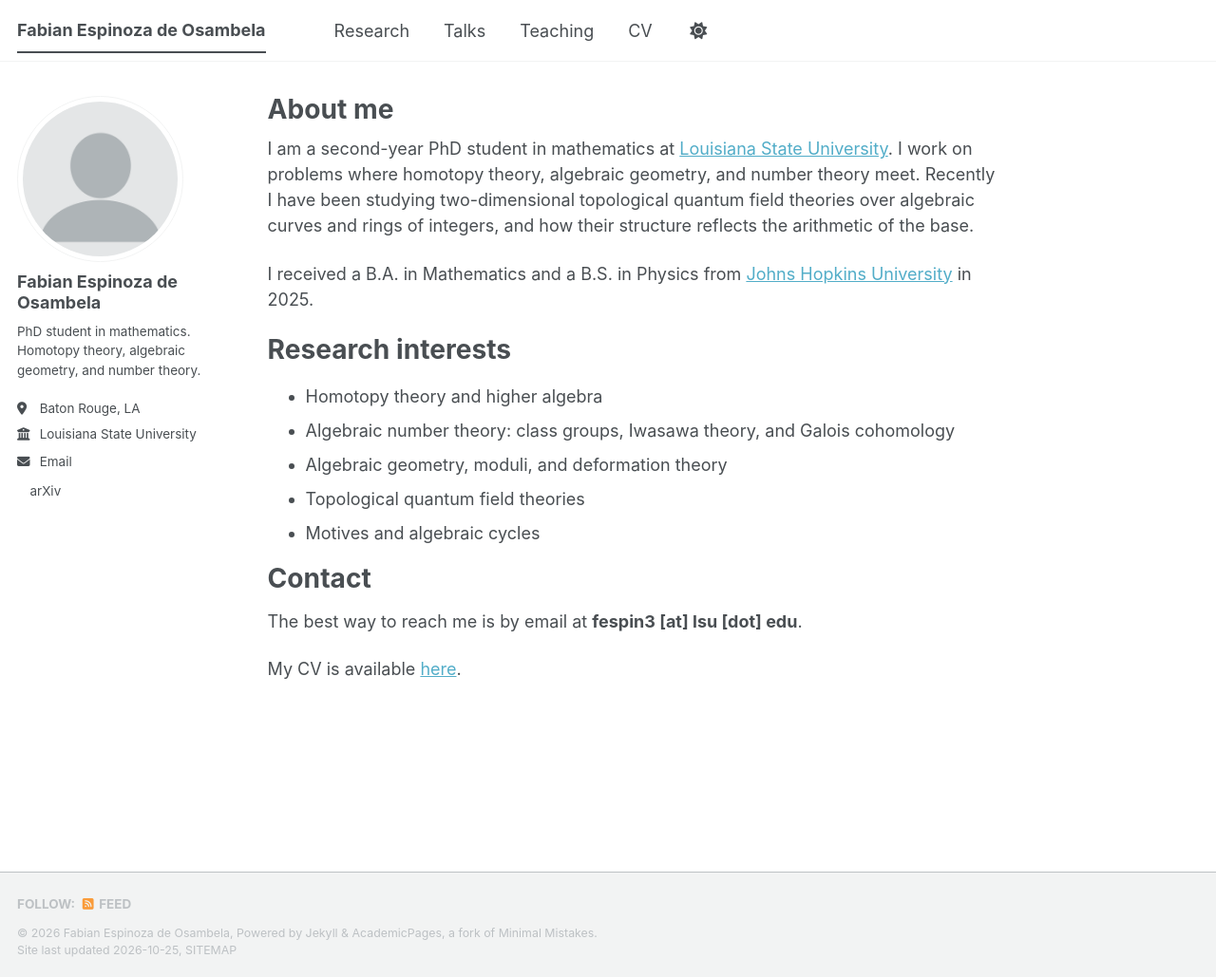
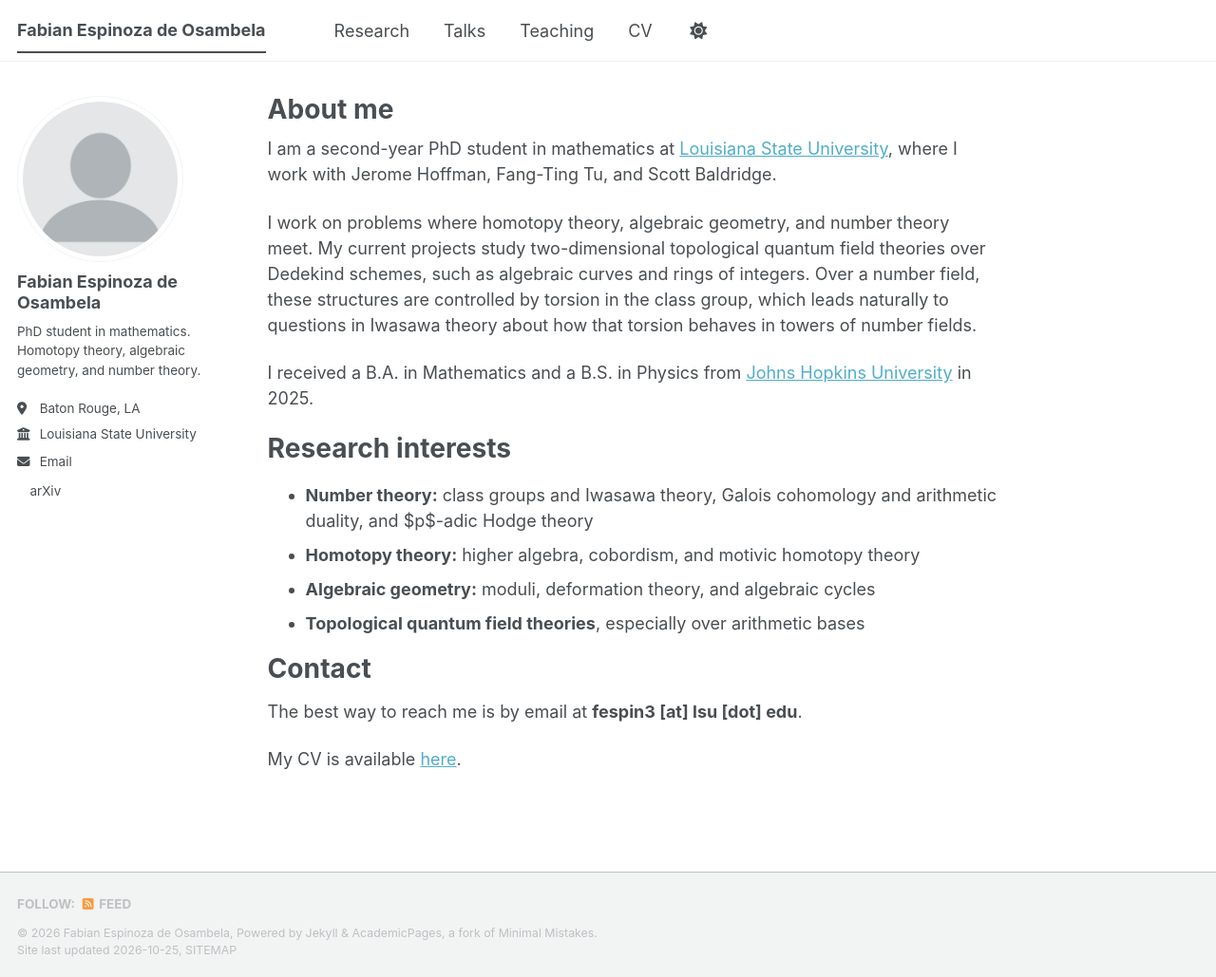
Before and after one commit to Fabes124/Fabes124.github.io, a Jekyll site: the page built from _pages/about.md, in a window 1280 px wide and 1029 px high. Shown: the whole window at 95% size. Built offline with Jekyll 4.4.1, drawn with Linux system fonts in a browser that asks for light colours; a style sheet for code colours, icons or effects is not loaded.

Commit message:
Add project titles and LSU collaborators, remove citation prefix, revise interests
Co-Authored-By: Claude Opus 5.5 <noreply@anthropic.com>
Claude-Session: https://claude.ai/code/session_0176dSsZE5FCwEZV8b1yScJd

```diff
--- a/_layouts/single.html
+++ b/_layouts/single.html
@@ -48,25 +48,25 @@ layout: default
         {{ content }}
 
         {% if page.citation and page.paperurl and page.slidesurl and page.bibtexurl %}
-          <p style="font-size: smaller">Recommended citation: {{ page.citation }}<br /><a href="{{ page.paperurl }}">Download Paper</a> | <a href="{{ page.slidesurl }}">Download Slides</a> | <a href="{{ page.bibtexurl }}">Download Bibtex</a></p>
+          <p style="font-size: smaller"><a href="{{ page.paperurl }}">Download Paper</a> | <a href="{{ page.slidesurl }}">Download Slides</a> | <a href="{{ page.bibtexurl }}">Download Bibtex</a></p>
         {% elsif page.citation and page.paperurl and page.slidesurl %}
-          <p style="font-size: smaller">Recommended citation: {{ page.citation }}<br /><a href="{{ page.paperurl }}">Download Paper</a> | <a href="{{ page.slidesurl }}">Download Slides</a></p>
+          <p style="font-size: smaller"><a href="{{ page.paperurl }}">Download Paper</a> | <a href="{{ page.slidesurl }}">Download Slides</a></p>
         {% elsif page.citation and page.paperurl and page.bibtexurl %}
-          <p style="font-size: smaller">Recommended citation: {{ page.citation }}<br /><a href="{{ page.paperurl }}">Download Paper</a> | <a href="{{ page.bibtexurl }}">Download Bibtex</a></p>
+          <p style="font-size: smaller"><a href="{{ page.paperurl }}">Download Paper</a> | <a href="{{ page.bibtexurl }}">Download Bibtex</a></p>
         {% elsif page.citation and page.paperurl %}
-          <p style="font-size: smaller">Recommended citation: {{ page.citation }}<br /><a href="{{ page.paperurl }}">Download Paper</a></p>
+          <p style="font-size: smaller"><a href="{{ page.paperurl }}">Download Paper</a></p>
         {% elsif page.citation and page.slidesurl and page.bibtexurl %}
-          <p style="font-size: smaller">Recommended citation: {{ page.citation }}<br /><a href="{{ page.slidesurl }}">Download Slides</a> | <a href="{{ page.bibtexurl }}">Download Bibtex</a></p>
+          <p style="font-size: smaller"><a href="{{ page.slidesurl }}">Download Slides</a> | <a href="{{ page.bibtexurl }}">Download Bibtex</a></p>
         {% elsif page.citation and page.slidesurl %}
-          <p style="font-size: smaller">Recommended citation: {{ page.citation }}<br /><a href="{{ page.slidesurl }}">Download Slides</a></p>
+          <p style="font-size: smaller"><a href="{{ page.slidesurl }}">Download Slides</a></p>
         {% elsif page.slidesurl and page.bibtexurl %}
           <p style="font-size: smaller"><a href="{{ page.slidesurl }}">Download Slides</a> | <a href="{{ page.bibtexurl }}">Download Bibtex</a></p>
         {% elsif page.paperurl and page.bibtexurl %}
           <p style="font-size: smaller"><a href="{{ page.paperurl }}">Download Paper</a> | <a href="{{ page.bibtexurl }}">Download Bibtex</a></p>
         {% elsif page.citation and page.bibtexurl %}
-          <p style="font-size: smaller">Recommended citation: {{ page.citation }}<br /><a href="{{ page.bibtexurl }}">Download Bibtex</a></p>
+          <p style="font-size: smaller"><a href="{{ page.bibtexurl }}">Download Bibtex</a></p>
         {% elsif page.citation %}
-          <p style="font-size: smaller">Recommended citation: {{ page.citation }}</p>
+
         {% elsif page.slidesurl %}
           <p style="font-size: smaller"><a href="{{ page.slidesurl }}">Download Slides</a></p>
         {% elsif page.bibtexurl %}
--- a/_pages/about.md
+++ b/_pages/about.md
@@ -7,18 +7,19 @@ redirect_from:
   - /about.html
 ---
 
-I am a second-year PhD student in mathematics at [Louisiana State University](https://www.math.lsu.edu/). I work on problems where homotopy theory, algebraic geometry, and number theory meet. Recently I have been studying two-dimensional topological quantum field theories over algebraic curves and rings of integers, and how their structure reflects the arithmetic of the base.
+I am a second-year PhD student in mathematics at [Louisiana State University](https://www.math.lsu.edu/), where I work with Jerome Hoffman, Fang-Ting Tu, and Scott Baldridge.
+
+I work on problems where homotopy theory, algebraic geometry, and number theory meet. My current projects study two-dimensional topological quantum field theories over Dedekind schemes, such as algebraic curves and rings of integers. Over a number field, these structures are controlled by torsion in the class group, which leads naturally to questions in Iwasawa theory about how that torsion behaves in towers of number fields.
 
 I received a B.A. in Mathematics and a B.S. in Physics from [Johns Hopkins University](https://www.jhu.edu/) in 2025.
 
 Research interests
 ======
 
-* Homotopy theory and higher algebra
-* Algebraic number theory: class groups, Iwasawa theory, and Galois cohomology
-* Algebraic geometry, moduli, and deformation theory
-* Topological quantum field theories
-* Motives and algebraic cycles
+* **Number theory:** class groups and Iwasawa theory, Galois cohomology and arithmetic duality, and $p$-adic Hodge theory
+* **Homotopy theory:** higher algebra, cobordism, and motivic homotopy theory
+* **Algebraic geometry:** moduli, deformation theory, and algebraic cycles
+* **Topological quantum field theories**, especially over arithmetic bases
 
 Contact
 ======
```
Also changed, not shown: _includes/archive-single.html (+8 -8 lines), _pages/cv.md (+2 -1 lines), _publications/2026-10-01-cy-frobenius-curves.md (deleted, +0 -12 lines), _publications/2026-10-01-iwasawa-stability-torsion-coset.md (added, +12 -0 lines), _publications/2026-10-02-cyclic-frobenius-algebra-sheaves.md (added, +12 -0 lines), _publications/2026-10-02-frobenius-towers.md (deleted, +0 -12 lines).
